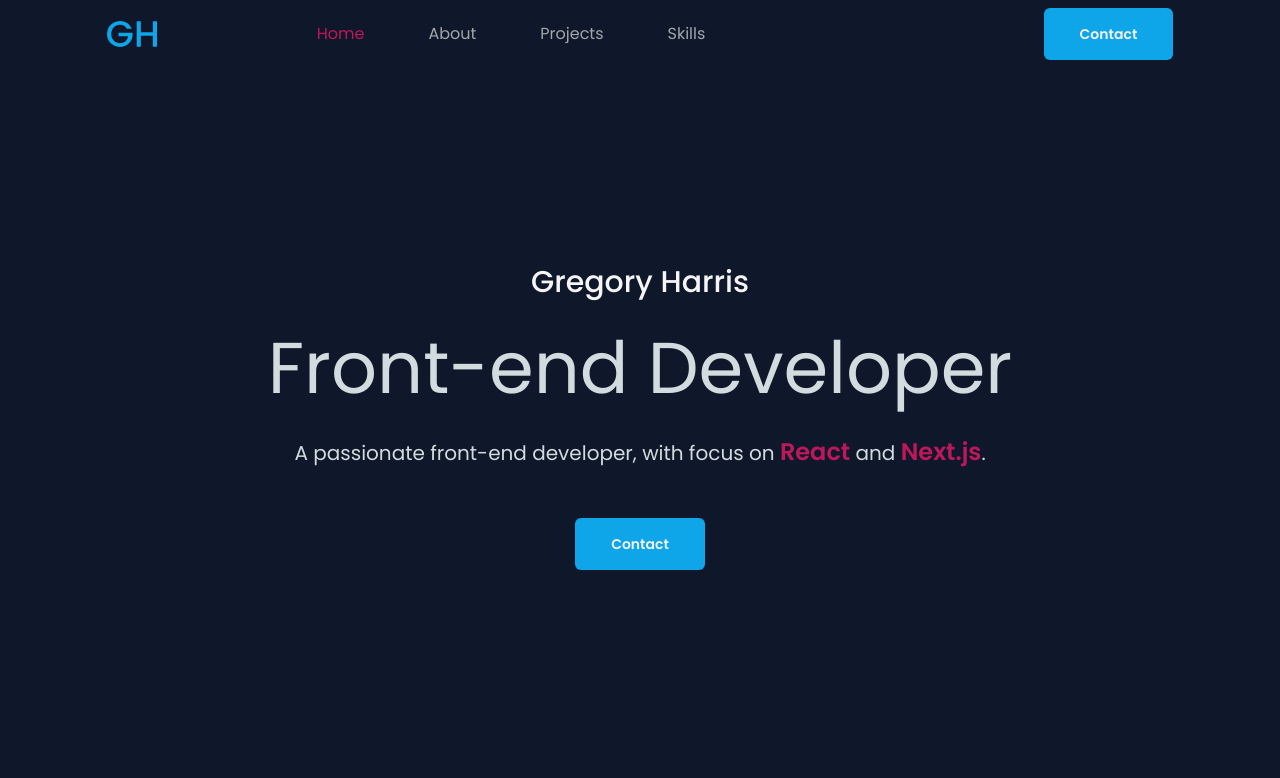
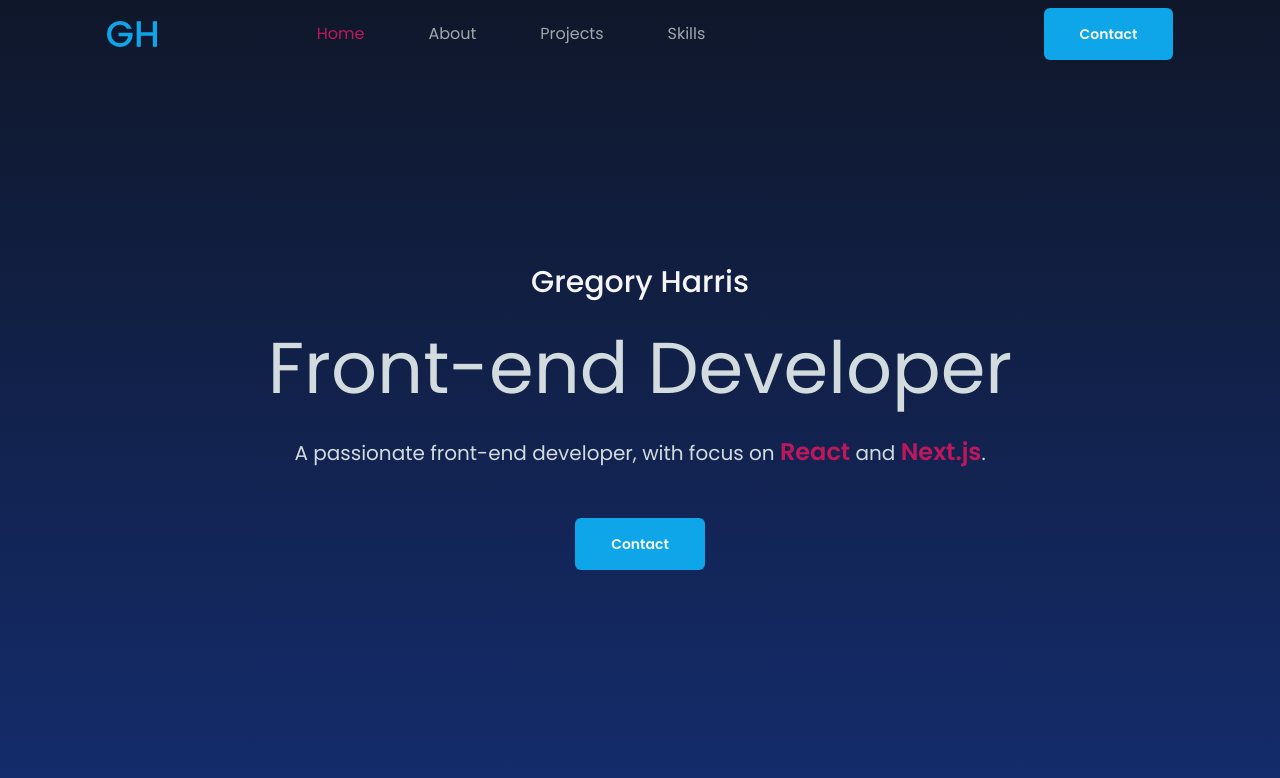
Before and after one commit to gregoryharris869/new_portfolio, a React (Vite) app: page / in a window 1280 px wide. Shown: the top 778 px of the page. Built offline with nearby package versions, Linux system fonts and the light colour scheme.

Commit message:
Emal contact

```diff
--- a/src/App.tsx
+++ b/src/App.tsx
@@ -28,7 +28,7 @@ function App() {
     return () => window.removeEventListener("scroll", handleScroll);
   }, []);
   return (
-    <div className="bg-slate-900">
+    <div className="bg-gradient-to-b from-slate-900 via-blue-700 to-slate-800">
       <Navbar
         isTopOfPage={isTopOfPage}
         selectedPage={selectedPage}
--- a/src/components/Footer.tsx
+++ b/src/components/Footer.tsx
@@ -1,6 +1,6 @@
 function Footer() {
   return (
-    <footer className="px-4 pb-10 text-center text-text3">
+    <footer className="px-4 pb-10 text-center text-text2">
       <small className="block mb-2 text-xs">
         &copy; 2024 GH Frontend-end Developer. All rights reserved.
       </small>
```
